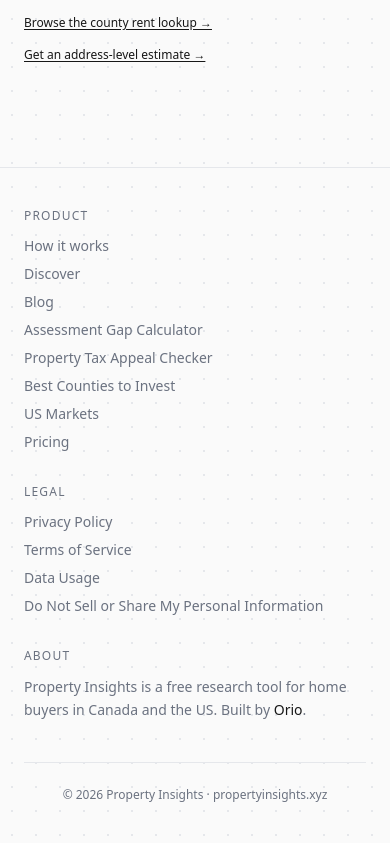
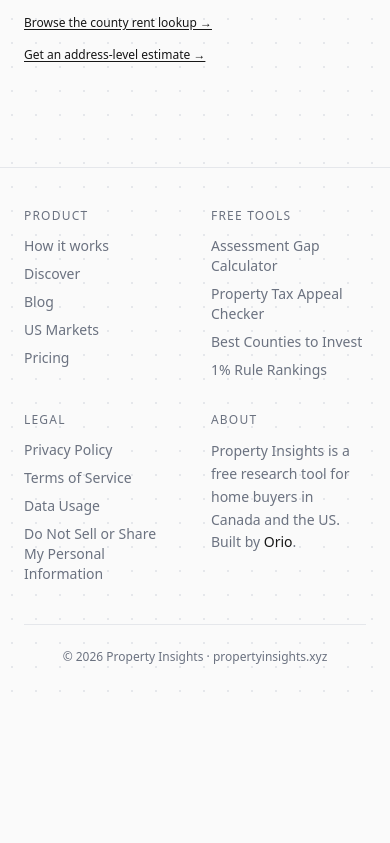
Before and after one commit to manyfranks/property-insights, a Next.js app: page /us/rankings/rent-to-price/alabama in a window 390 px wide. Shown: the part 2009-2852 px from the top of the page. After the commit the page ends 2714 px from the top, so only its background shows below. Built offline with nearby package versions, Linux system fonts and the light colour scheme; no server answers; the database is empty.

Commit message:
UX pass: Free Tools footer column, sticky rankings headers (bounded scroll container), mobile county/state merge, CTA pill stacking

```diff
--- a/src/app/us/rankings/investment/rankings-table.tsx
+++ b/src/app/us/rankings/investment/rankings-table.tsx
@@ -123,7 +123,7 @@ export default function RankingsTable({ rows }: { rows: InvestmentScoreRow[] })
 
   return (
     <div className="border border-border rounded-xl bg-white overflow-hidden">
-      <div className="overflow-x-auto">
+      <div className="overflow-auto max-h-[75vh]">
         <table className="w-full text-sm min-w-[760px]">
           <thead>
             <tr className="border-b border-border bg-background/60">
@@ -131,9 +131,9 @@ export default function RankingsTable({ rows }: { rows: InvestmentScoreRow[] })
                 <th
                   key={col.key}
                   scope="col"
-                  className={`px-4 py-3 text-xs uppercase tracking-widest text-muted font-medium ${
+                  className={`sticky top-0 z-10 bg-background px-4 py-3 text-xs uppercase tracking-widest text-muted font-medium border-b border-border ${
                     col.numeric ? "text-right" : "text-left"
-                  }`}
+                  } ${col.key === "state" ? "hidden sm:table-cell" : ""}`}
                 >
                   <button
                     type="button"
@@ -165,8 +165,9 @@ export default function RankingsTable({ rows }: { rows: InvestmentScoreRow[] })
                   >
                     {r.countyName}
                   </Link>
+                  <div className="sm:hidden text-[11px] text-muted">{r.state}</div>
                 </td>
-                <td className="px-4 py-3 text-muted">{r.state}</td>
+                <td className="hidden sm:table-cell px-4 py-3 text-muted">{r.state}</td>
                 <td className="px-4 py-3 text-right font-mono tabular-nums font-semibold text-foreground">
                   {r.score.toFixed(1)}
                 </td>
--- a/src/app/us/rankings/rent-to-price/rankings-table.tsx
+++ b/src/app/us/rankings/rent-to-price/rankings-table.tsx
@@ -112,7 +112,7 @@ export default function RankingsTable({ rows }: { rows: RentToPriceRow[] }) {
 
   return (
     <div className="border border-border rounded-xl bg-white overflow-hidden">
-      <div className="overflow-x-auto">
+      <div className="overflow-auto max-h-[75vh]">
         <table className="w-full text-sm min-w-[760px]">
           <thead>
             <tr className="border-b border-border bg-background/60">
@@ -120,9 +120,9 @@ export default function RankingsTable({ rows }: { rows: RentToPriceRow[] }) {
                 <th
                   key={col.key}
                   scope="col"
-                  className={`px-4 py-3 text-xs uppercase tracking-widest text-muted font-medium ${
+                  className={`sticky top-0 z-10 bg-background px-4 py-3 text-xs uppercase tracking-widest text-muted font-medium border-b border-border ${
                     col.numeric ? "text-right" : "text-left"
-                  }`}
+                  } ${col.key === "state" ? "hidden sm:table-cell" : ""}`}
                 >
                   <button
                     type="button"
@@ -138,7 +138,7 @@ export default function RankingsTable({ rows }: { rows: RentToPriceRow[] }) {
                   </button>
                 </th>
               ))}
-              <th scope="col" className="px-4 py-3 text-xs uppercase tracking-widest text-muted font-medium text-center">
+              <th scope="col" className="sticky top-0 z-10 bg-background px-4 py-3 text-xs uppercase tracking-widest text-muted font-medium border-b border-border text-center">
                 1% Rule
               </th>
             </tr>
@@ -157,8 +157,9 @@ export default function RankingsTable({ rows }: { rows: RentToPriceRow[] }) {
                   >
                     {r.countyName}
                   </Link>
+                  <div className="sm:hidden text-[11px] text-muted">{r.state}</div>
                 </td>
-                <td className="px-4 py-3 text-muted">{r.state}</td>
+                <td className="hidden sm:table-cell px-4 py-3 text-muted">{r.state}</td>
                 <td className="px-4 py-3 text-right font-mono tabular-nums font-medium">
                   {pctPrecise(r.monthlyRatio)}
                 </td>
--- a/src/components/footer.tsx
+++ b/src/components/footer.tsx
@@ -4,7 +4,7 @@ export default function Footer() {
   return (
     <footer className="border-t border-border mt-16">
       <div className="max-w-5xl mx-auto px-6 py-10">
-        <div className="grid grid-cols-1 sm:grid-cols-3 gap-8 text-sm">
+        <div className="grid grid-cols-2 sm:grid-cols-4 gap-8 text-sm">
           <div>
             <div className="text-xs uppercase tracking-widest text-muted mb-3">Product</div>
             <div className="space-y-2">
@@ -17,6 +17,18 @@ export default function Footer() {
               <Link href="/blog" className="block text-muted hover:text-foreground transition-colors">
                 Blog
               </Link>
+              <Link href="/us" className="block text-muted hover:text-foreground transition-colors">
+                US Markets
+              </Link>
+              <Link href="/pricing" className="block text-muted hover:text-foreground transition-colors">
+                Pricing
+              </Link>
+            </div>
+          </div>
+
+          <div>
+            <div className="text-xs uppercase tracking-widest text-muted mb-3">Free Tools</div>
+            <div className="space-y-2">
               <Link href="/tools/assessment-gap" className="block text-muted hover:text-foreground transition-colors">
                 Assessment Gap Calculator
               </Link>
@@ -26,11 +38,8 @@ export default function Footer() {
               <Link href="/us/rankings/investment" className="block text-muted hover:text-foreground transition-colors">
                 Best Counties to Invest
               </Link>
-              <Link href="/us" className="block text-muted hover:text-foreground transition-colors">
-                US Markets
-              </Link>
-              <Link href="/pricing" className="block text-muted hover:text-foreground transition-colors">
-                Pricing
+              <Link href="/us/rankings/rent-to-price" className="block text-muted hover:text-foreground transition-colors">
+                1% Rule Rankings
               </Link>
             </div>
           </div>
--- a/src/components/partner-cta.tsx
+++ b/src/components/partner-cta.tsx
@@ -137,7 +137,7 @@ export default function PartnerCta({
                   optOut: optedOut,
                 })
               }
-              className="relative flex-1 min-w-[140px] overflow-hidden border border-border rounded-xl p-4 pl-5 bg-white hover:border-foreground/20 hover:shadow-sm transition-all group"
+              className="relative flex-1 min-w-[140px] basis-full sm:basis-auto overflow-hidden border border-border rounded-xl p-4 pl-5 bg-white hover:border-foreground/20 hover:shadow-sm transition-all group"
             >
               <span className="absolute left-0 top-0 bottom-0 w-[3px] bg-cta-accent" aria-hidden="true" />
               <div className="flex items-start justify-between gap-2 mb-1">
```
